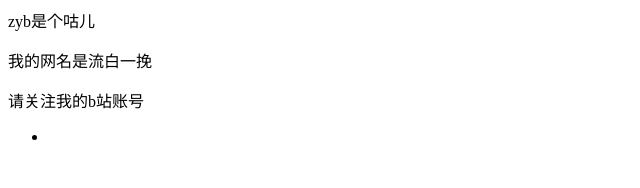
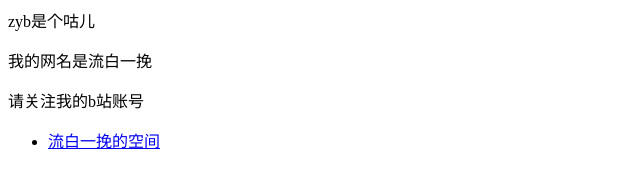
Before and after one commit to loobeey/loobeey.github.io, a plain HTML site: page index.html in a window 1280 px wide. Shown: the whole page, without its empty margins (0-640 px from the left). Drawn offline with Linux system fonts and the light colour scheme.

Commit message:
Update index.html

```diff
--- a/index.html
+++ b/index.html
@@ -3,5 +3,5 @@
 <p>请关注我的b站账号</p>
 
 <ul>
-  <li> <a href="https://space.bilibili.com/186412310"
+  <li> <a href="https://space.bilibili.com/186412310">流白一挽的空间</a> </li>
 </ul>
```
